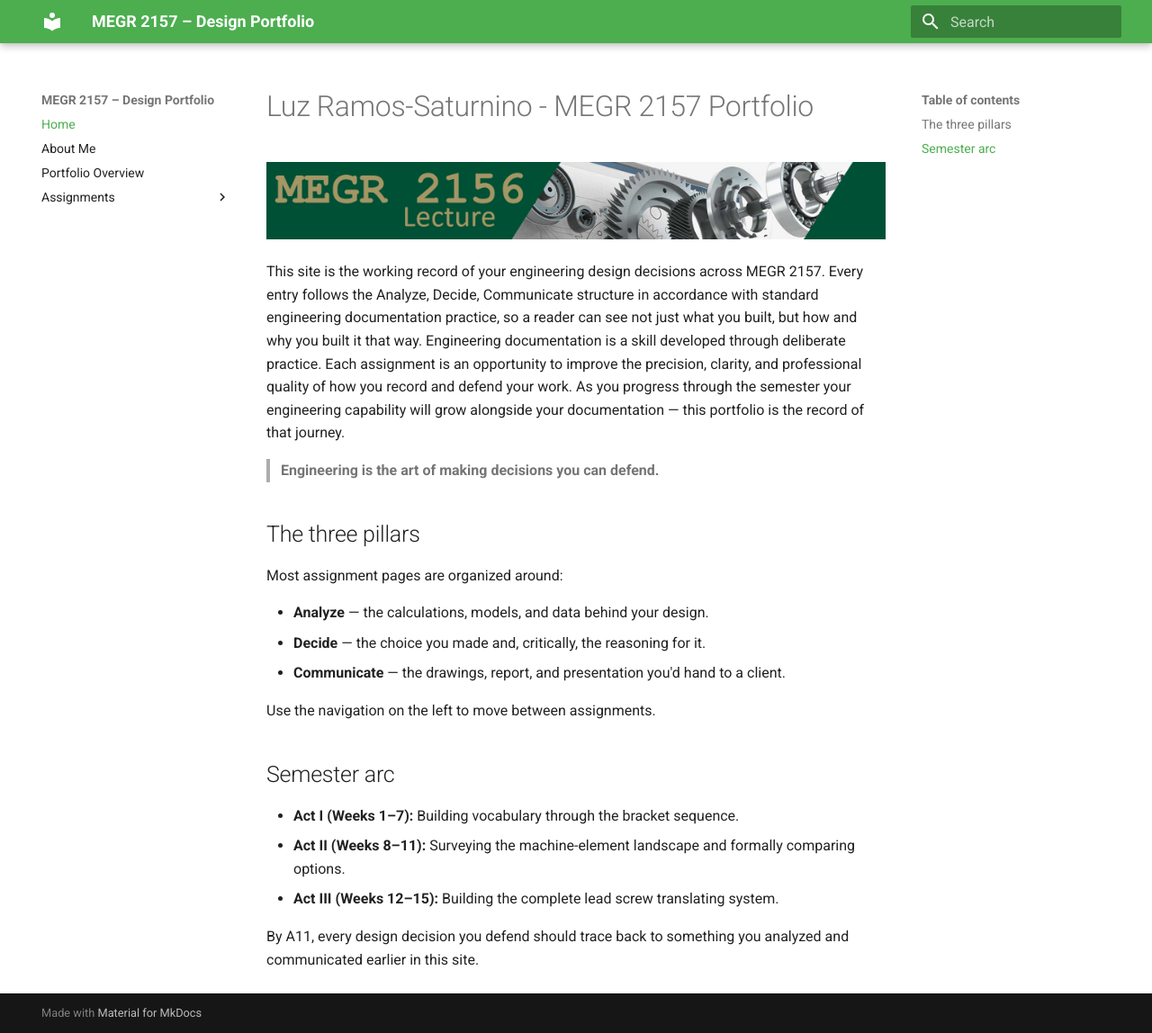
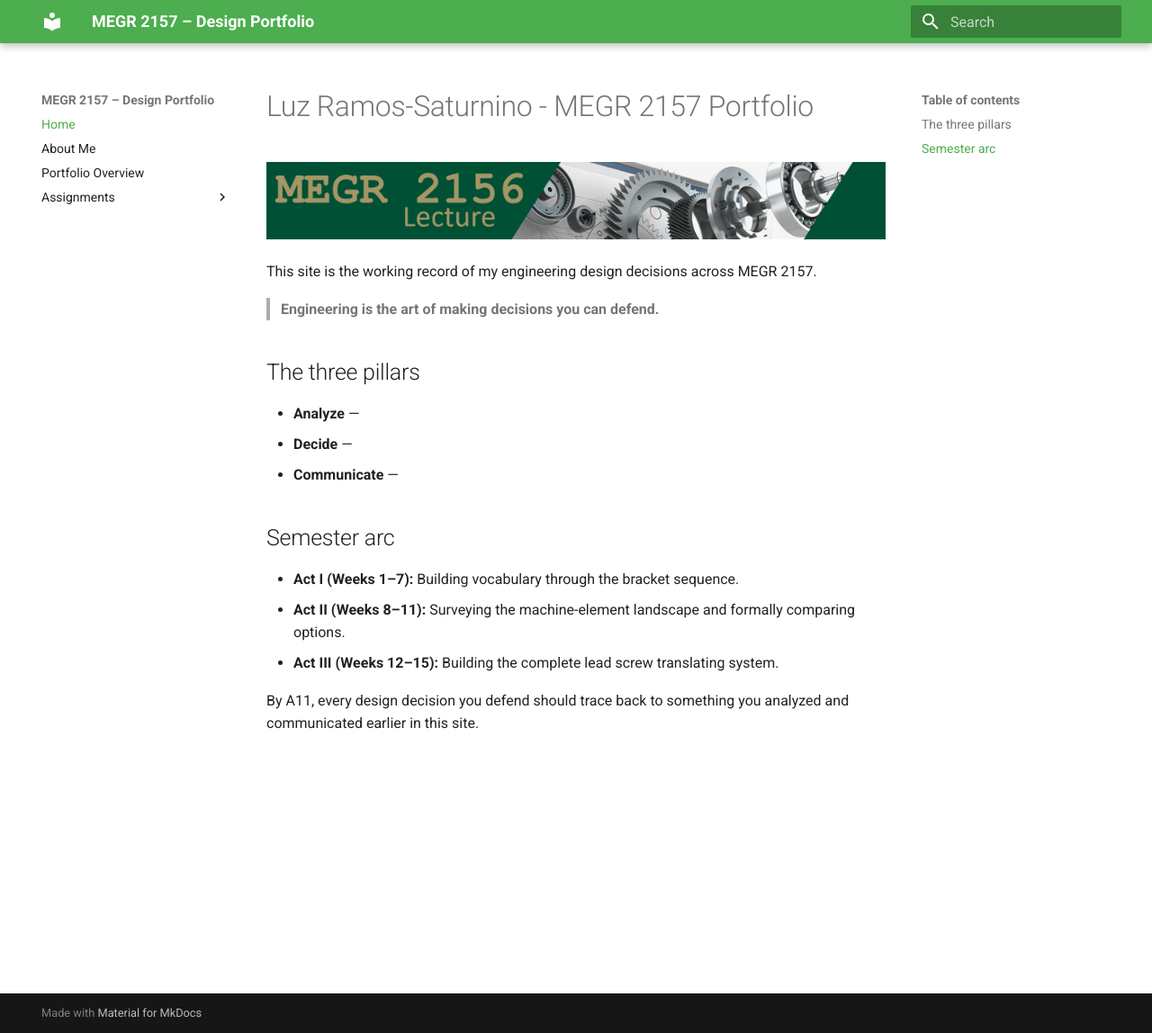
Before and after one commit to lramossa/megr2157-portfolio, an MkDocs documentation site: the page built from docs/index.md, in a window 1280 px wide and 1148 px high. Shown: the whole window at 90% size. Built offline with MkDocs 1.6.1 and Material for MkDocs 9.7.7, drawn with Linux system fonts in a browser that asks for light colours.

Commit message:
Update index.md

```diff
--- a/docs/index.md
+++ b/docs/index.md
@@ -2,19 +2,13 @@
 
 ![MEGR 2156-7 Title](MEGR2156title.png)
 
-This site is the working record of your engineering design decisions across MEGR 2157. Every entry follows the Analyze, Decide, Communicate structure in accordance with standard engineering documentation practice, so a reader can see not just what you built, but how and why you built it that way. Engineering documentation is a skill developed through deliberate practice. Each assignment is an opportunity to improve the precision, clarity, and professional quality of how you record and defend your work. As you progress through the semester your engineering capability will grow alongside your documentation — this portfolio is the record of that journey.
-
+This site is the working record of my engineering design decisions across MEGR 2157.
 > **Engineering is the art of making decisions you can defend.**
 
 ## The three pillars
-
-Most assignment pages are organized around:
-
-- **Analyze** — the calculations, models, and data behind your design.
-- **Decide** — the choice you made and, critically, the reasoning for it.
-- **Communicate** — the drawings, report, and presentation you'd hand to a client.
-
-Use the navigation on the left to move between assignments.
+- **Analyze** —
+- **Decide** —
+- **Communicate** —
 
 ## Semester arc
 
```
